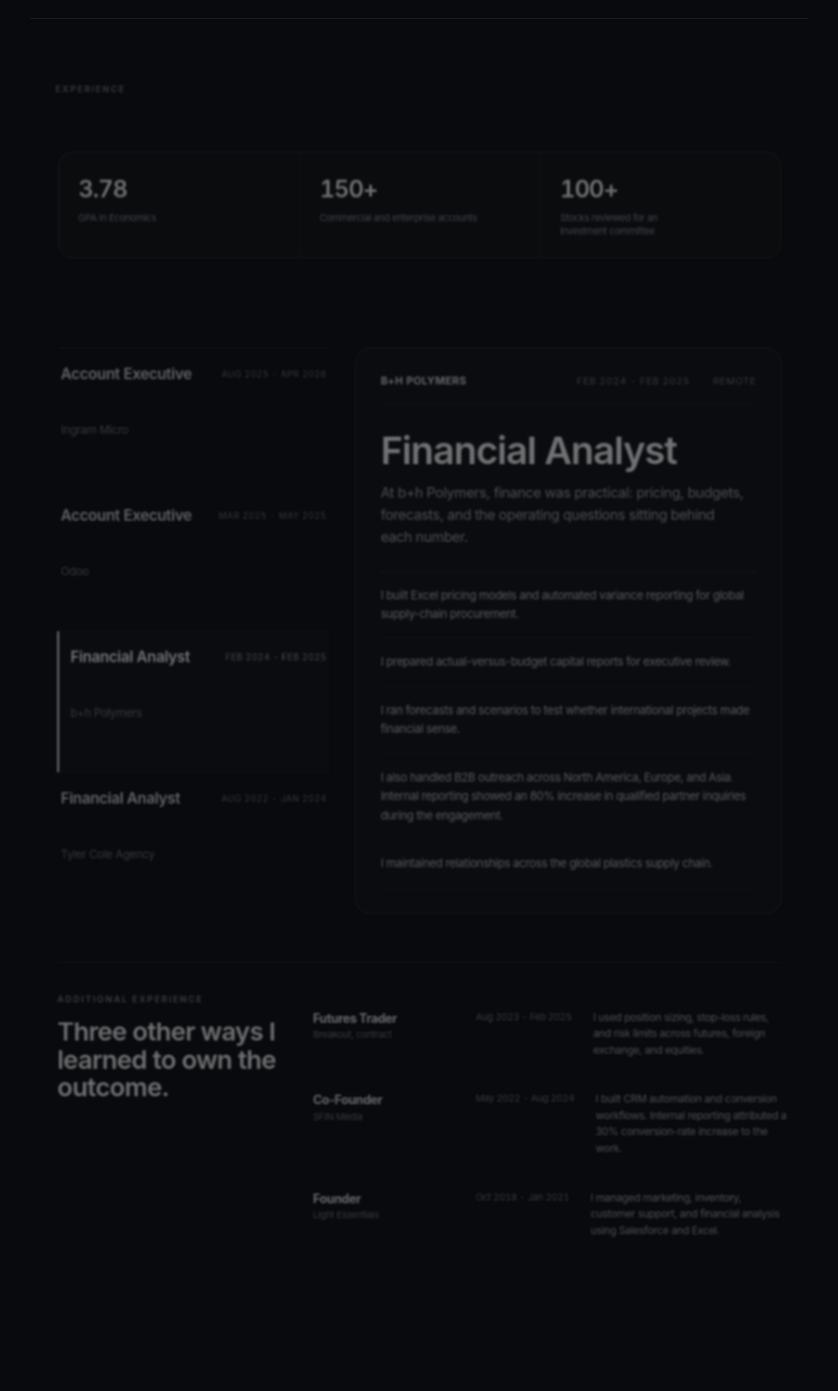
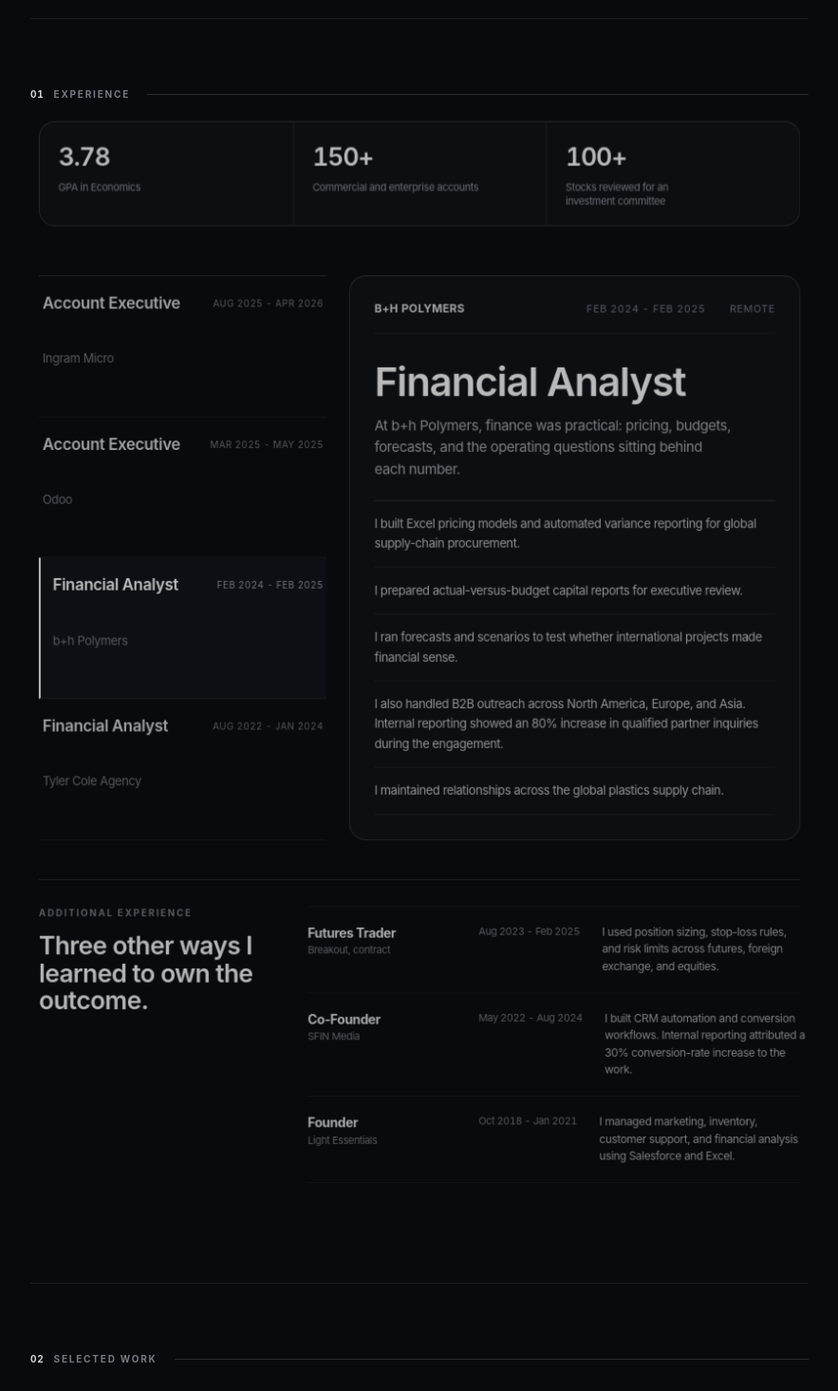
Before and after one commit to garrettistrading/GarrettLisowski.com, a Next.js app: page / in a window 1280 px wide. Shown: the part 900-2365 px from the top of the page at 95% size, without its empty margins (198-1081 px from the left). Built offline with nearby package versions, Linux system fonts and the light colour scheme.

Commit message:
refactor: tighten portfolio layout and focus motion

```diff
--- a/app/globals.css
+++ b/app/globals.css
@@ -2172,14 +2172,23 @@ html.portfolio-intro-active { overflow: hidden; }
 .profile-home .selected-work,
 .profile-home .background-section {
   border-top: 1px solid var(--line);
-  padding: 92px 0 104px;
+  padding: 72px 0 86px;
   width: var(--profile-width);
 }
 
 .profile-home .portfolio-section-heading.compact-heading {
-  display: block;
-  margin-bottom: 52px;
-  max-width: 650px;
+  align-items: center;
+  display: grid;
+  gap: 18px;
+  grid-template-columns: auto minmax(40px, 1fr);
+  margin-bottom: 28px;
+  max-width: none;
+}
+
+.profile-home .portfolio-section-heading.compact-heading::after {
+  background: var(--line-strong);
+  content: "";
+  height: 1px;
 }
 
 .profile-home .portfolio-section-heading > p,
@@ -2195,6 +2204,19 @@ html.portfolio-intro-active { overflow: hidden; }
   text-transform: uppercase;
 }
 
+.profile-home .portfolio-section-heading > p {
+  align-items: center;
+  display: flex;
+  gap: 10px;
+  white-space: nowrap;
+}
+
+.profile-home .portfolio-section-heading > p span {
+  color: #d5d6da;
+  font-variant-numeric: tabular-nums;
+  letter-spacing: .08em;
+}
+
 .profile-home .portfolio-section-heading h2 {
   font-size: clamp(36px, 5vw, 46px);
   letter-spacing: -.045em;
@@ -2216,22 +2238,22 @@ html.portfolio-intro-active { overflow: hidden; }
   background: #101216;
   border: 1px solid var(--line-strong);
   border-radius: 17px;
-  margin-bottom: 54px;
+  margin-bottom: 40px;
   overflow: hidden;
 }
 .profile-home .experience-evidence div {
   align-items: flex-start;
   flex-direction: column;
   gap: 5px;
-  min-height: 100px;
-  padding: 22px;
-}
-.profile-home .experience-evidence div + div { border-color: var(--line); padding-left: 22px; }
+  min-height: 86px;
+  padding: 18px 20px;
+}
+.profile-home .experience-evidence div + div { border-color: var(--line); padding-left: 20px; }
 .profile-home .experience-evidence strong { font-size: 27px; letter-spacing: -.04em; }
 .profile-home .experience-evidence span { color: #8f929b; font-size: 11px; }
 
 .profile-home .career-timeline {
-  gap: 28px;
+  gap: 24px;
   grid-template-columns: minmax(260px,.78fr) minmax(0,1.22fr);
 }
 .profile-home .timeline-index { border-color: var(--line-strong); }
@@ -2258,29 +2280,30 @@ html.portfolio-intro-active { overflow: hidden; }
   border: 1px solid var(--line-strong);
   border-radius: 18px;
   min-height: 0;
-  padding: 28px;
+  padding: 26px;
 }
 .profile-home .timeline-meta { border-color: var(--line); color: #737781; }
 .profile-home .timeline-meta span:first-child { color: #d9dade; }
 .profile-home .timeline-detail h3 { font-size: clamp(32px, 4.5vw, 43px); margin: 29px 0 13px; }
-.profile-home .timeline-summary { color: #a8aab1; font-size: 16px; margin-bottom: 25px; }
+.profile-home .timeline-summary { color: #a8aab1; font-size: 15px; margin-bottom: 21px; }
 .profile-home .timeline-detail ul { border-color: var(--line-strong); }
-.profile-home .timeline-detail li { border-color: var(--line); color: #c3c4c9; font-size: 13px; padding: 16px 0; }
+.profile-home .timeline-detail li { border-color: var(--line); color: #c3c4c9; font-size: 13px; padding: 14px 0; }
 
 .profile-home .career-timeline .additional-experience {
   border-color: var(--line-strong);
   gap: 34px;
   grid-template-columns: minmax(210px,.65fr) minmax(0,1.35fr);
-  margin-top: 26px;
-}
-.profile-home .additional-experience header h3 { color: #f2f2f4; font-size: 29px; }
+  margin-top: 18px;
+  padding-top: 28px;
+}
+.profile-home .additional-experience header h3 { color: #f2f2f4; font-size: 27px; }
 .profile-home .additional-experience > div,
 .profile-home .additional-experience > div > article { border-color: var(--line); }
 .profile-home .additional-experience strong { color: #e4e4e7; }
 .profile-home .additional-experience span,
 .profile-home .additional-experience time { color: #767983; }
 .profile-home .additional-experience article p { color: #a9abb2; }
-.profile-home .project-list { gap: 76px; }
+.profile-home .project-list { gap: 54px; }
 .profile-home .project-feature { display: block; }
 .profile-home .project-card-link {
   background: #101216;
@@ -2298,7 +2321,7 @@ html.portfolio-intro-active { overflow: hidden; }
   background: #e8e9e7;
   border: 0;
   border-radius: 0;
-  min-height: 410px;
+  min-height: 370px;
   padding: clamp(16px, 3vw, 30px);
 }
 .profile-home .project-preview .research-visual {
@@ -2321,7 +2344,7 @@ html.portfolio-intro-active { overflow: hidden; }
   display: grid;
   gap: 28px;
   grid-template-columns: 1fr auto;
-  padding: 28px 30px 30px;
+  padding: 24px 26px 26px;
 }
 .profile-home .project-information > svg {
   color: #7e818a;
@@ -2361,13 +2384,13 @@ html.portfolio-intro-active { overflow: hidden; }
 .profile-home .credential-grid {
   gap: 18px;
   grid-template-columns: 1fr 1fr;
-  margin-bottom: 88px;
+  margin-bottom: 60px;
 }
 .profile-home .credential-card {
   background: #101216;
   border: 1px solid var(--line-strong);
   border-radius: 18px;
-  padding: 27px;
+  padding: 24px;
 }
 .profile-home .leadership-card { margin-top: 0; }
 .profile-home .credential-card h3 {
@@ -2382,13 +2405,13 @@ html.portfolio-intro-active { overflow: hidden; }
 
 .profile-home .skills-story {
   border-color: var(--line-strong);
-  gap: 44px;
+  gap: 34px;
   grid-template-columns: .55fr 1.45fr;
 }
-.profile-home .skills-intro h3 { font-size: 34px; letter-spacing: -.035em; }
+.profile-home .skills-intro h3 { font-size: 31px; letter-spacing: -.035em; }
 .profile-home .skill-groups,
 .profile-home .skill-groups article { border-color: var(--line); }
-.profile-home .skill-groups article { gap: 22px; grid-template-columns: 150px 1fr; padding: 20px 0; }
+.profile-home .skill-groups article { gap: 22px; grid-template-columns: 150px 1fr; padding: 17px 0; }
 .profile-home .skill-groups h4 { font-size: 16px; }
 .profile-home .skill-groups li { color: #a4a6ad; font-size: 12px; }
 .profile-home .skill-groups li::after { color: #44474f; }
@@ -2426,17 +2449,17 @@ html.portfolio-intro-active { overflow: hidden; }
 .profile-home .portfolio-footer > span { color: #696c75; }
 
 .profile-home .focus-scale-target {
-  filter: blur(var(--focus-blur, 1.4px)) brightness(var(--focus-brightness, .62));
+  filter: blur(var(--focus-blur, .35px)) brightness(var(--focus-brightness, .86));
   position: relative;
-  scale: var(--focus-scale, .84);
-  translate: 0 var(--focus-translate, 38px);
+  scale: var(--focus-scale, .95);
+  translate: 0 var(--focus-translate, 14px);
   transform-origin: center center;
   transition: opacity 180ms ease-out, filter 220ms ease-out, scale 240ms cubic-bezier(.2,.8,.2,1), translate 240ms cubic-bezier(.2,.8,.2,1), transform 650ms cubic-bezier(.2,.8,.2,1);
   will-change: filter, opacity, scale, translate;
 }
 
 .profile-home .focus-scale-target:not(.reveal-pending),
-.profile-home .focus-scale-target.reveal-visible { opacity: var(--focus-opacity, .34); }
+.profile-home .focus-scale-target.reveal-visible { opacity: var(--focus-opacity, .72); }
 
 .profile-home .focus-scale-target.is-scroll-focus { z-index: 3; }
 
@@ -2459,6 +2482,14 @@ html.portfolio-intro-active { overflow: hidden; }
   .profile-home .credential-grid { grid-template-columns: 1fr; }
   .profile-home .skills-story { grid-template-columns: 1fr; }
   .profile-home .skills-intro { position: static; }
+  .profile-home .focus-scale-target,
+  .profile-home .focus-scale-target.is-scroll-focus {
+    filter: none;
+    opacity: 1;
+    scale: 1;
+    translate: 0;
+    will-change: auto;
+  }
 }
 
 @media (max-width: 540px) {
@@ -2480,8 +2511,8 @@ html.portfolio-intro-active { overflow: hidden; }
   .profile-home .hero-support { font-size: 15px; }
   .profile-home .experience-section,
   .profile-home .selected-work,
-  .profile-home .background-section { padding: 82px 0 92px; }
-  .profile-home .portfolio-section-heading.compact-heading { margin-bottom: 40px; }
+  .profile-home .background-section { padding: 58px 0 68px; }
+  .profile-home .portfolio-section-heading.compact-heading { margin-bottom: 22px; }
   .profile-home .portfolio-section-heading h2 { font-size: 34px; }
   .profile-home .experience-evidence { grid-template-columns: 1fr; }
   .profile-home .experience-evidence div { min-height: 0; padding: 17px 19px; }
@@ -2503,15 +2534,16 @@ html.portfolio-intro-active { overflow: hidden; }
   .profile-home .timeline-detail { border-radius: 15px; padding: 21px; }
   .profile-home .timeline-meta { grid-template-columns: 1fr; }
   .profile-home .timeline-meta span { text-align: left; }
-  .profile-home .project-list { gap: 58px; }
+  .profile-home .project-list { gap: 44px; }
   .profile-home .project-card-link { border-radius: 17px; }
-  .profile-home .project-preview { min-height: 325px; padding: 10px; }
+  .profile-home .project-preview { min-height: 285px; padding: 10px; }
   .profile-home .project-information { padding: 22px 20px 23px; }
   .profile-home .project-information h3 { font-size: 26px; }
   .profile-home .project-summary { font-size: 12px; }
   .profile-home .project-role { grid-template-columns: 1fr; }
-  .profile-home .credential-card { padding: 23px; }
-  .profile-home .skills-story { gap: 30px; }
+  .profile-home .credential-card { padding: 21px; }
+  .profile-home .credential-grid { gap: 14px; margin-bottom: 48px; }
+  .profile-home .skills-story { gap: 24px; padding-top: 28px; }
   .profile-home .skill-groups article { grid-template-columns: 1fr; }
   .profile-home .contact-section { margin-bottom: 76px; padding: 32px 24px; }
   .profile-home .contact-copy h2 { font-size: 34px; }
--- a/app/page.tsx
+++ b/app/page.tsx
@@ -101,7 +101,7 @@ export default function Home() {
 
         <section className="experience-section" id="experience">
           <header className="portfolio-section-heading compact-heading" data-reveal>
-            <p>Experience</p>
+            <p><span aria-hidden="true">01</span>Experience</p>
           </header>
           <div className="experience-evidence" aria-label="Selected evidence" data-reveal>
             <div><strong>3.78</strong><span>GPA in Economics</span></div>
@@ -113,7 +113,7 @@ export default function Home() {
 
         <section className="selected-work" id="work">
           <header className="portfolio-section-heading compact-heading" data-reveal>
-            <p>Selected work</p>
+            <p><span aria-hidden="true">02</span>Selected work</p>
           </header>
 
           <div className="project-list">
@@ -145,7 +145,7 @@ export default function Home() {
 
         <section className="background-section" id="background">
           <header className="portfolio-section-heading compact-heading" data-reveal>
-            <p>Education and leadership</p>
+            <p><span aria-hidden="true">03</span>Education and leadership</p>
           </header>
 
           <div className="credential-grid" data-reveal>
--- a/components/ScrollReveals.tsx
+++ b/components/ScrollReveals.tsx
@@ -9,7 +9,7 @@ export function ScrollReveals() {
     const elements = Array.from(document.querySelectorAll<HTMLElement>("[data-reveal]"));
     const focusElements = Array.from(
       document.querySelectorAll<HTMLElement>(
-        ".profile-home .hero-portrait, .profile-home .hero-statement, .profile-home .portfolio-section-heading, .profile-home .experience-evidence, .profile-home .career-timeline, .profile-home .project-feature, .profile-home .credential-grid, .profile-home .skills-story, .profile-home .contact-section",
+        ".profile-home .hero-portrait, .profile-home .hero-statement, .profile-home .experience-evidence, .profile-home .career-timeline, .profile-home .project-feature, .profile-home .credential-grid, .profile-home .skills-story, .profile-home .contact-section",
       ),
     );
     elements.forEach((element) => element.classList.add("reveal-pending"));
@@ -34,12 +34,12 @@ export function ScrollReveals() {
       const viewportHeight = window.innerHeight;
       const viewportCenter = viewportHeight / 2;
       const maxDistance = viewportHeight * 0.58;
-      const isCompact = window.innerWidth <= 560;
-      const minimumScale = isCompact ? 0.88 : 0.84;
-      const maximumScale = isCompact ? 1.045 : 1.08;
-      const minimumOpacity = isCompact ? 0.5 : 0.34;
-      const maximumTranslate = isCompact ? 24 : 38;
-      const maximumBlur = isCompact ? 0.75 : 1.4;
+      const isCompact = window.innerWidth <= 820;
+      const minimumScale = isCompact ? 1 : 0.95;
+      const maximumScale = isCompact ? 1 : 1.025;
+      const minimumOpacity = isCompact ? 1 : 0.72;
+      const maximumTranslate = isCompact ? 0 : 14;
+      const maximumBlur = isCompact ? 0 : 0.35;
       let focusedElement: HTMLElement | null = null;
       let strongestFocus = -1;
 
@@ -77,7 +77,7 @@ export function ScrollReveals() {
         const direction = rect.top + rect.height / 2 < viewportCenter ? -1 : 1;
         const translate = direction * (1 - adjustedFocus) * maximumTranslate;
         const blur = (1 - adjustedFocus) * maximumBlur;
-        const brightness = 0.62 + adjustedFocus * 0.38;
+        const brightness = isCompact ? 1 : 0.86 + adjustedFocus * 0.14;
 
         element.style.setProperty("--focus-scale", scale.toFixed(4));
         element.style.setProperty("--focus-opacity", opacity.toFixed(4));
```
